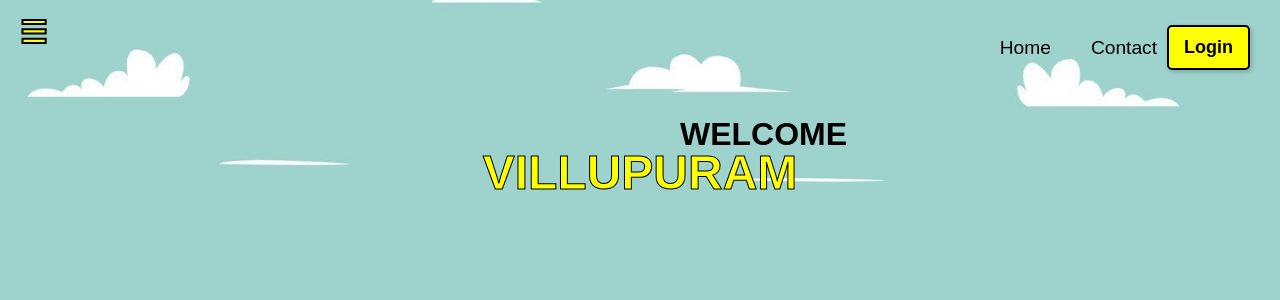
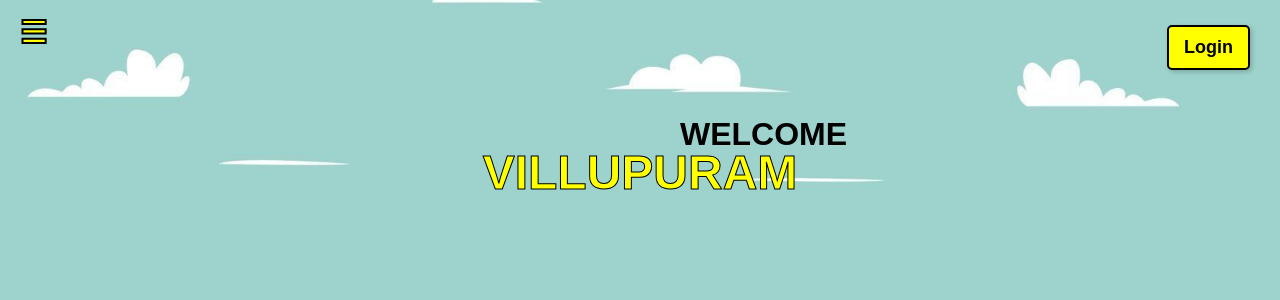
Before and after one commit to Gowtham12-s/Bus, a Flask app: page / in a window 1280 px wide. Shown: the top 300 px of the page. Run offline with Flask 3, Linux system fonts and the light colour scheme.

Commit message:
Updated the file with new changes

```diff
--- a/templates/bus_info.html
+++ b/templates/bus_info.html
@@ -5,6 +5,7 @@
     <meta name="viewport" content="width=device-width, initial-scale=1.0">
     <title>TRANSPORT</title>
     <link rel="stylesheet" href="static/sidemenu.css">
+    <link rel="stylesheet" href="static/nav.css">
     <script src="static/script.js" defer></script>
     <header>
         <!-- Hamburger Menu Icon -->
--- a/templates/index.html
+++ b/templates/index.html
@@ -16,10 +16,7 @@
             <img href="static/img/profile.png">
             <nav>
                 <div class="nav-container">
-                    <div class="nav-links">
-                        <a href="/">Home</a>
-                        <a href="/contact">Contact</a>
-                    </div>
+
                     <div class="nav-profile">
                         {% if session.get('user_id') %}
                         <a href="/profile" class="profile-btn">
```
